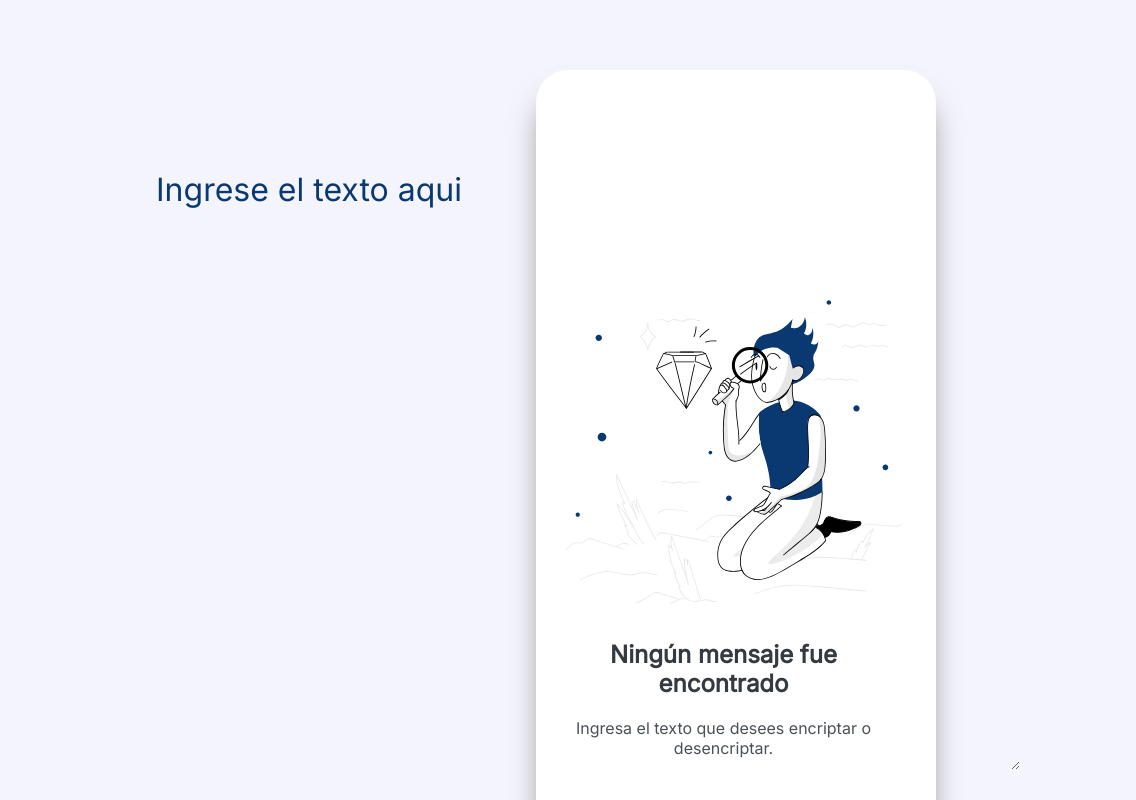
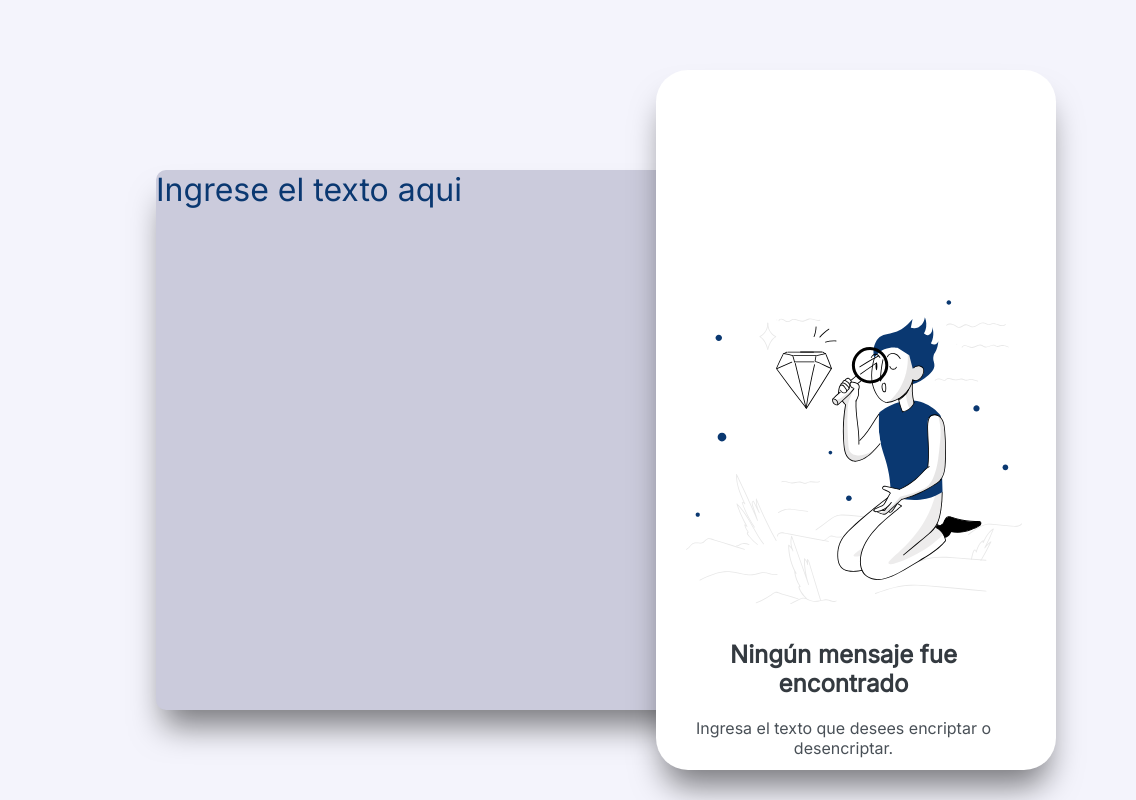
Before and after one commit to Cesar8302/Challenge-alura-encriptador, a plain HTML site: page index.html in a window 1280 px wide. Shown: the top 800 px of the page, 144-1280 px from the left. Drawn offline with Linux system fonts and the light colour scheme.

Commit message:
un poco mas responsive

```diff
--- a/carpeta_css/style.css
+++ b/carpeta_css/style.css
@@ -38,15 +38,18 @@ main{
 }
 
 .cajatexto{
-    width: 80%;
-    height: 100%;
+    width: 50%;
+    height: 90%;
     border: none;
-    background-color: #f4f4fc;
+    background-color: #cbcbdc;
     cursor: pointer;
     color: #0A3871;
     font-size: 32px;
     font-weight: 400;
     font-family: 'Inter', sans-serif;
+    box-sizing: border-box;
+    border-radius: 10px;
+    box-shadow: 0px 24px 32px -8px rgba(0, 0, 0, 0.50);
 }
 
 .cajatexto::placeholder{
@@ -100,8 +103,8 @@ main{
     display: block;
     position: relative;
     width: 400px;
-    height: 840px;
-    right: 200px;
+    height: 700px;
+    right: 80px;
     padding-right: 20px;
     background-color: #ffffff;
     box-sizing: border-box;
@@ -143,7 +146,7 @@ main{
 
 .contenedor-resultado{
     position: absolute;
-    bottom: 330px;
+    bottom: 200px;
     width: 320px;
     height: 450px;
     padding: 0;
@@ -152,8 +155,8 @@ main{
 }
 
 .contenedor-resultado p{
-    color: #495057;
-    font-size: 25px;
+    color: #4a1658;
+    font-size: 20px;
 }
 
 .contenedor-copiar{
--- a/index.html
+++ b/index.html
@@ -14,7 +14,7 @@
     <main>
         <section class="seccion1">
             <div class="contenedorcajatexto">
-                <textarea placeholder="Ingrese el texto aqui" id="mensajeEnviado" class="cajatexto"></textarea>
+                <textarea rows= "40" cols = "40" placeholder="Ingrese el texto aqui" id="mensajeEnviado" class="cajatexto"></textarea>
             </div>
             <div class="alerta">
                 <img src="imagenes/alerta.svg" alt="alerta">
```
